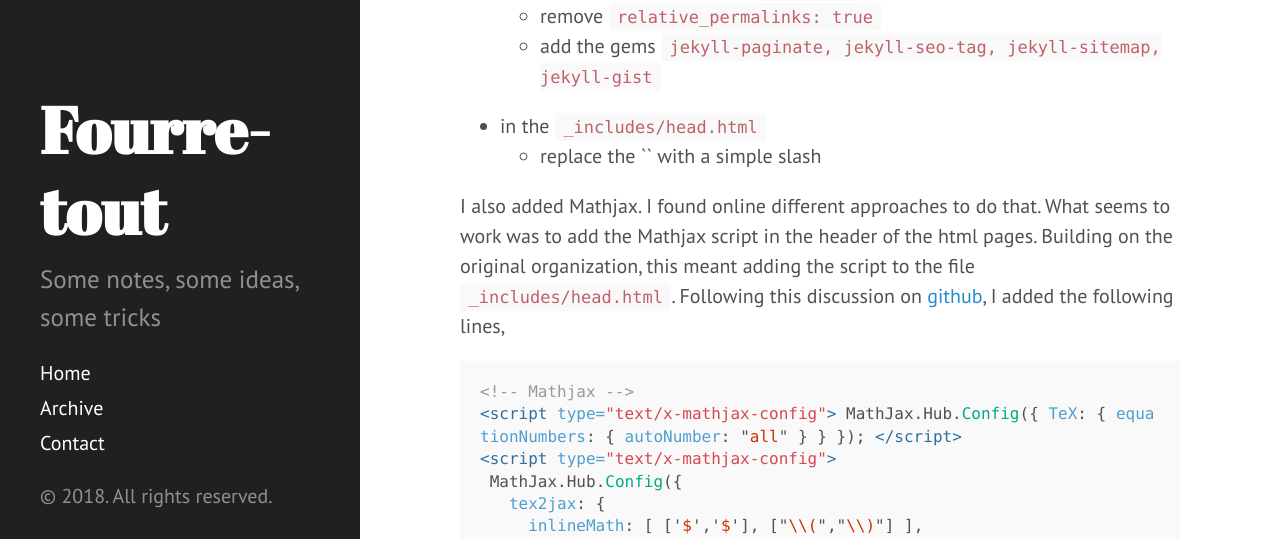
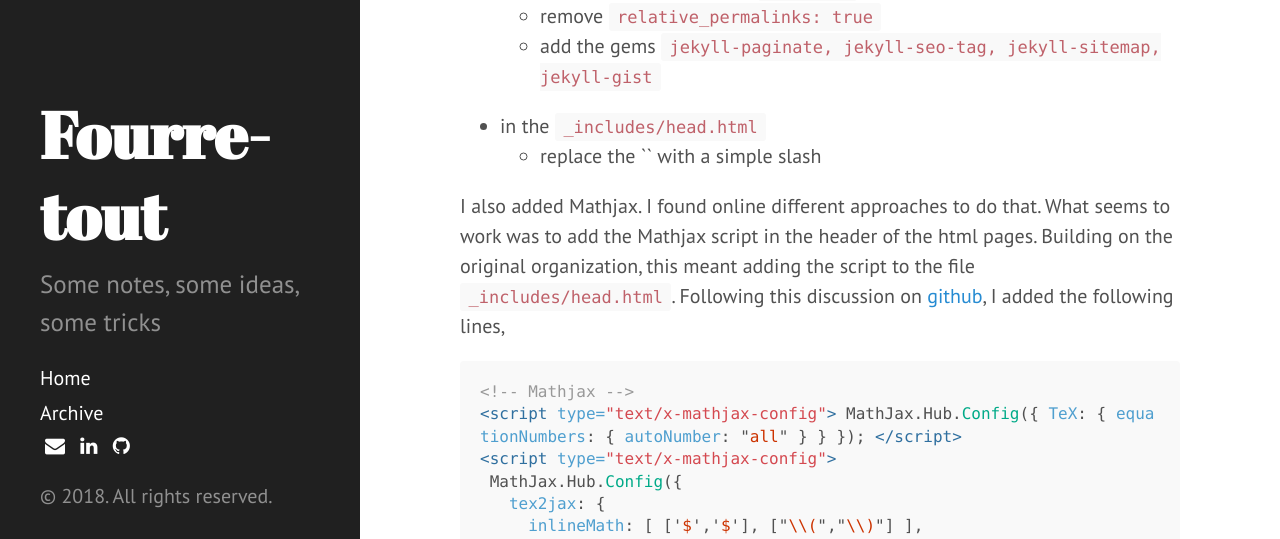
Before and after one commit to bcrestel/bcrestel.github.io, a Jekyll site: the page built from index.html, in a window 1280 px wide. Shown: the part 349-888 px from the top of the page. Built offline with Jekyll 4.4.1, drawn with Linux system fonts in a browser that asks for light colours; nearby versions of some CDN libraries; formulas are drawn with MathJax 3; the list of posts is cut into pages by our own code.

Commit message:
add icons for social media

```diff
--- a/_config.yml
+++ b/_config.yml
@@ -22,4 +22,4 @@
 
 # Custom vars
 github_username:  bcrestel
-linkedin_username: crestel
+linkedin_username: bcrestel
--- a/_includes/head.html
+++ b/_includes/head.html
@@ -21,6 +21,8 @@
   <link rel="stylesheet" href="http://fonts.googleapis.com/css?family=PT+Sans:400,400italic,700|Abril+Fatface">
 
   <!-- Icons -->
+  <link rel="stylesheet" href="//maxcdn.bootstrapcdn.com/font-awesome/4.3.0/css/font-awesome.min.css">
+
   <link rel="apple-touch-icon-precomposed" sizes="144x144" href="{{ site.baseurl }}public/apple-touch-icon-144-precomposed.png">
                                  <link rel="shortcut icon" href="{{ site.baseurl }}public/favicon.ico">
 
--- a/_includes/sidebar.html
+++ b/_includes/sidebar.html
@@ -26,7 +26,10 @@
         {% endif %}
       {% endfor %}
 
-      <a class="sidebar-nav-item" href="{{ site.emailme }}">Contact</a>
+
+    <a href="{{ site.emailme }}"><i class="fa fa-envelope"></i></a>
+    <a href="https://linkedin.com/in/{{ site.linkedin_username }}"><i class="fa fa-linkedin"></i></a>
+    <a href="https://github.com/{{ site.github_username }}"><i class="fa fa-github"></i></a>
     </nav>
 
     <p>&copy; {{ site.time | date: '%Y' }}. All rights reserved.</p>
--- a/public/css/hyde.css
+++ b/public/css/hyde.css
@@ -73,6 +73,10 @@
 /* Sidebar links */
 .sidebar a {
   color: #fff;
+}
+
+.sidebar i {
+  padding: 5px;
 }
 
 /* About section */
```
